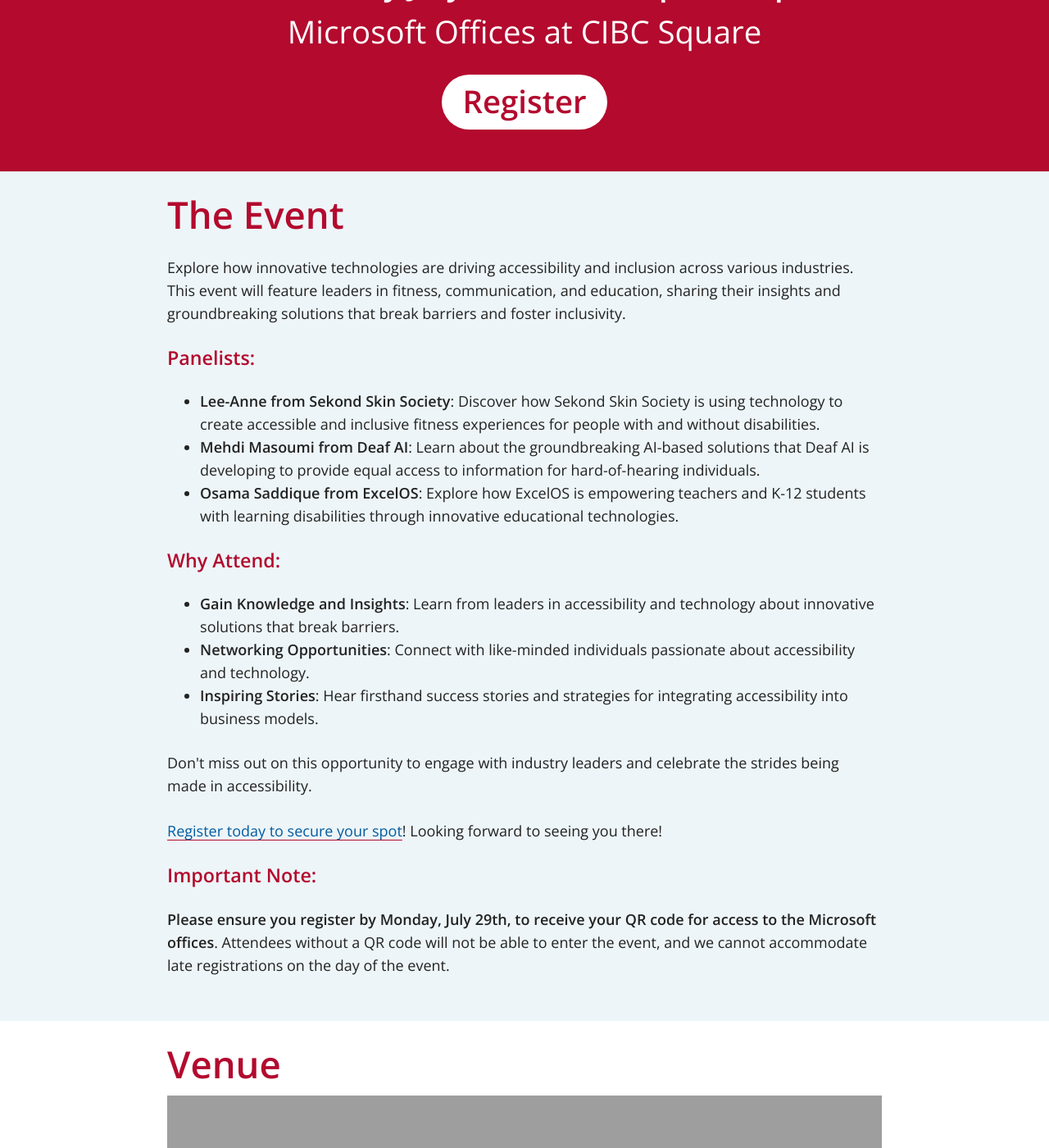
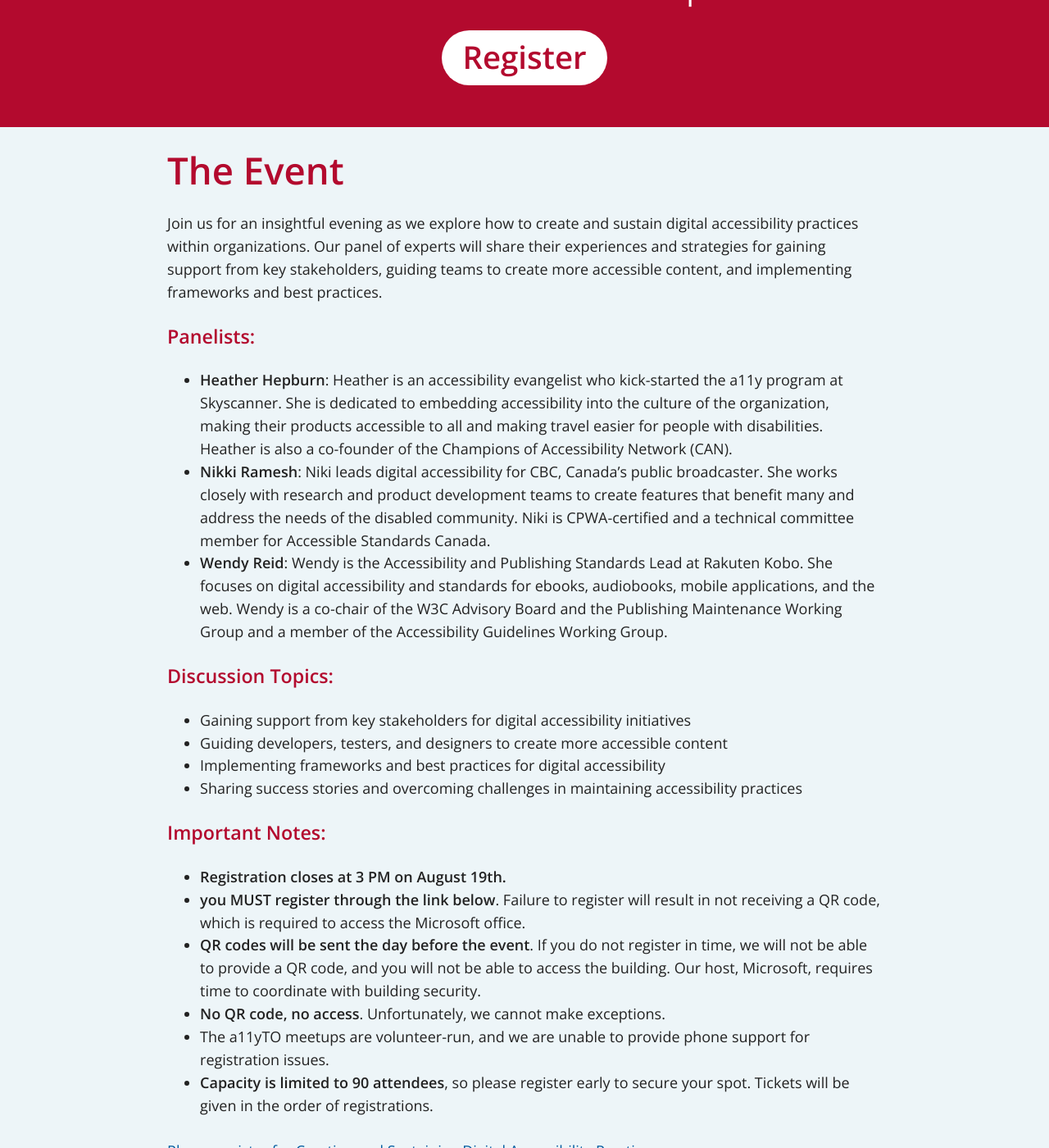
Before and after one commit to a11yTO/static-meetup-site, a Jekyll site: the page built from index.html, in a window 1280 px wide and 1400 px high, scrolled down 474 px. Shown: the whole window at 82% size. Built offline with Jekyll 4.4.1, drawn with Linux system fonts in a browser that asks for light colours; some of the changed text lies outside the part shown; grey boxes are pictures that could not be loaded.

Commit message:
Add August 2024 event

```diff
--- a/_includes/header.html
+++ b/_includes/header.html
@@ -71,11 +71,11 @@
     {% if page.id == 'home' %}
     <section class="event">
       <h1 class="event-title">#{{ site.title }}</h1>
-      <h2 class="event-description">Breaking Barriers with Technology: Inclusive Innovations in Fitness, Communication, and Education</h2>
+      <h2 class="event-description">Creating and Sustaining Digital Accessibility Practices</h2>
       <ul class="event-detail">
-        <li class="event-date">Wednesday July 31st, 2024; 6pm to 8pm</li>
+        <li class="event-date">Wednesday August 21st, 2024; 6pm to 8pm</li>
         <li class="event-location">Microsoft Offices at CIBC Square</li>
-        <li class="register"><a href="https://tickets.a11yto.com/e/23/breaking-barriers-with-technology-inclusive-innovations-in-fitness-communication-and-education" rel="external nofollow">Register</a></li>
+        <li class="register"><a href="https://tickets.a11yto.com/e/24/creating-and-sustaining-digital-accessibility-practices" rel="external">Register</a></li>
       </ul>
     </section>
     {% endif %}
--- a/index.html
+++ b/index.html
@@ -12,20 +12,29 @@
 <p>The Greater Toronto Area (GTA) is a fantastic hub for digital accessibility and inclusive design. <strong>#a11yTO</strong> welcomes everyone to our community through our Meetups, and accessibility in general. Our goal is to provide a place for you to learn, share your experiences, ideas, and solutions and collaborate on building a more inclusive web.</p> -->
 
 <h2>The Event</h2>
-<p>Explore how innovative technologies are driving accessibility and inclusion across various industries. This event will feature leaders in fitness, communication, and education, sharing their insights and groundbreaking solutions that break barriers and foster inclusivity.</p>
+<p>Join us for an insightful evening as we explore how to create and sustain digital accessibility practices within organizations. Our panel of experts will share their experiences and strategies for gaining support from key stakeholders, guiding teams to create more accessible content, and implementing frameworks and best practices.</p>
 <h3 class="sub-head">Panelists:</h3>
 <ul>
-  <li><strong>Lee-Anne from Sekond Skin Society</strong>: Discover how Sekond Skin Society is using technology to create accessible and inclusive fitness experiences for people with and without disabilities.</li>
-  <li><strong>Mehdi Masoumi from Deaf AI</strong>: Learn about the groundbreaking AI-based solutions that Deaf AI is developing to provide equal access to information for hard-of-hearing individuals.</li>
-  <li><strong>Osama Saddique from ExcelOS</strong>: Explore how ExcelOS is empowering teachers and K-12 students with learning disabilities through innovative educational technologies.</li>
+  <li><strong>Heather Hepburn</strong>: Heather is an accessibility evangelist who kick-started the a11y program at Skyscanner. She is dedicated to embedding accessibility into the culture of the organization, making their products accessible to all and making travel easier for people with disabilities. Heather is also a co-founder of the Champions of Accessibility Network (CAN).</li>
+  <li><strong>Nikki Ramesh</strong>: Niki leads digital accessibility for CBC, Canada’s public broadcaster. She works closely with research and product development teams to create features that benefit many and address the needs of the disabled community. Niki is CPWA-certified and a technical committee member for Accessible Standards Canada.
+</li>
+  <li><strong>Wendy Reid</strong>: Wendy is the Accessibility and Publishing Standards Lead at Rakuten Kobo. She focuses on digital accessibility and standards for ebooks, audiobooks, mobile applications, and the web. Wendy is a co-chair of the W3C Advisory Board and the Publishing Maintenance Working Group and a member of the Accessibility Guidelines Working Group.</li>
 </ul>
-<h3 class="sub-head">Why Attend:</h3>
+<h3 class="sub-head">Discussion Topics:</h3>
 <ul>
-  <li><strong>Gain Knowledge and Insights</strong>: Learn from leaders in accessibility and technology about innovative solutions that break barriers.</li>
-  <li><strong>Networking Opportunities</strong>: Connect with like-minded individuals passionate about accessibility and technology.</li>
-  <li><strong>Inspiring Stories</strong>: Hear firsthand success stories and strategies for integrating accessibility into business models.</li>
+  <li>Gaining support from key stakeholders for digital accessibility initiatives</li>
+  <li>Guiding developers, testers, and designers to create more accessible content</li>
+  <li>Implementing frameworks and best practices for digital accessibility</li>
+  <li>Sharing success stories and overcoming challenges in maintaining accessibility practices</li>
 </ul>
-<p>Don't miss out on this opportunity to engage with industry leaders and celebrate the strides being made in accessibility.</p>
-<p><a href="https://tickets.a11yto.com/e/23/breaking-barriers-with-technology-inclusive-innovations-in-fitness-communication-and-education" rel="external nofollow">Register today to secure your spot</a>! Looking forward to seeing you there!</p>
-<h3 class="sub-head">Important Note:</h3>
-<p><strong>Please ensure you register by Monday, July 29th, to receive your QR code for access to the Microsoft offices</strong>. Attendees without a QR code will not be able to enter the event, and we cannot accommodate late registrations on the day of the event.</p>
+<h3 class="sub-head">Important Notes:</h3>
+<ul>
+  <li><strong>Registration closes at 3 PM on August 19th.</strong></li>
+  <li><strong>you MUST register through the link below</strong>. Failure to register will result in not receiving a QR code, which is required to access the Microsoft office.</li>
+  <li><strong>QR codes will be sent the day before the event</strong>. If you do not register in time, we will not be able to provide a QR code, and you will not be able to access the building. Our host, Microsoft, requires time to coordinate with building security.</li>
+  <li><strong>No QR code, no access</strong>. Unfortunately, we cannot make exceptions.</li>
+  <li>The a11yTO meetups are volunteer-run, and we are unable to provide phone support for registration issues.</li>
+  <li><strong>Capacity is limited to 90 attendees</strong>, so please register early to secure your spot. Tickets will be given in the order of registrations.</li>
+</ul>
+<p><a href="https://tickets.a11yto.com/e/24/creating-and-sustaining-digital-accessibility-practices" rel="external">Please register for Creating and Sustaining Digital Accessibility Practices</a></p>
+<p>We look forward to seeing you there and discussing how to make digital experiences more inclusive for everyone.</p>
```
